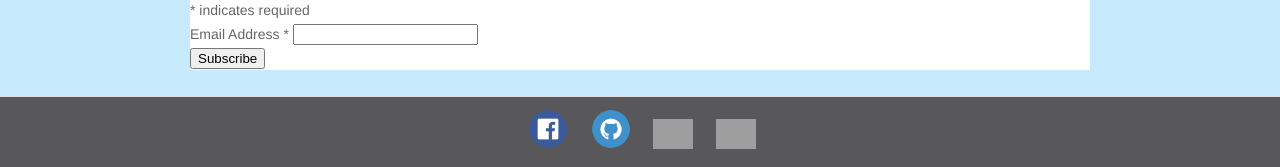
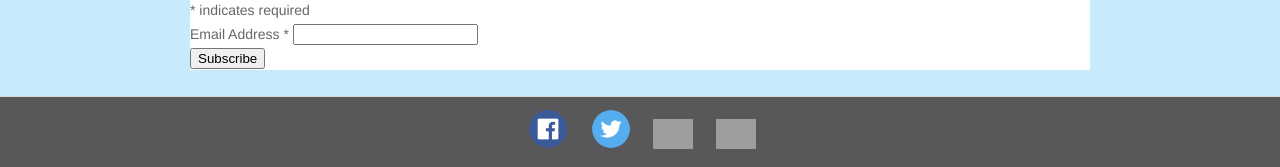
Before and after one commit to BCIT-GameDevClub/BCITOldWebsite, a Jekyll site: the page built from index.html, in a window 1280 px wide and 900 px high, scrolled down 507 px. Shown: the part 730-897 px from the top of the window. Built offline with Jekyll 4.4.1, drawn with Linux system fonts in a browser that asks for light colours; nearby versions of some CDN libraries; library files that are not in the unit come from our copies; the list of posts is cut into pages by our own code; comment, search, counter and statistics services are not loaded; grey boxes are pictures that could not be loaded.

Commit message:
replaced mostly useless GitHub link with mostly useful Twitter link Signed-off-by:XCVG <xcvgvcx@gmail.com>

```diff
--- a/_config.yml
+++ b/_config.yml
@@ -5,7 +5,7 @@
   building worlds
 baseurl:  # the subpath of your site, e.g. /blog/
 url:  # the base hostname & protocol for your site
-twitter_username: twitter_username
+twitter_username: BCITGamesDev
 github_username:  github_username
 facebook: https://www.facebook.com/groups/186612611443626/
 github: https://github.com/BCIT-GameDevClub/BCIT-GameDevClub.github.io
--- a/_includes/footer.html
+++ b/_includes/footer.html
@@ -3,7 +3,7 @@
 
   <div class="icons">
   	<a href="{{ site.facebook }}"><img src="../img/social/facebook.png" alt=""/></a>
-        <a href="{{ site.github }}"><img src="../img/social/github.png" alt=""/></a>
+        <a href="https://twitter.com/{{ site.twitter_username }}"><img src="../img/social/twitter.png" alt=""/></a>
         <a href="{{ site.gitter }}"><img src="../img/social/gitter.png" alt=""/></a>
         <a href="mailto:{{ site.email }}"><img src="../img/social/email.png" alt=""/></a>
   </div>
```
